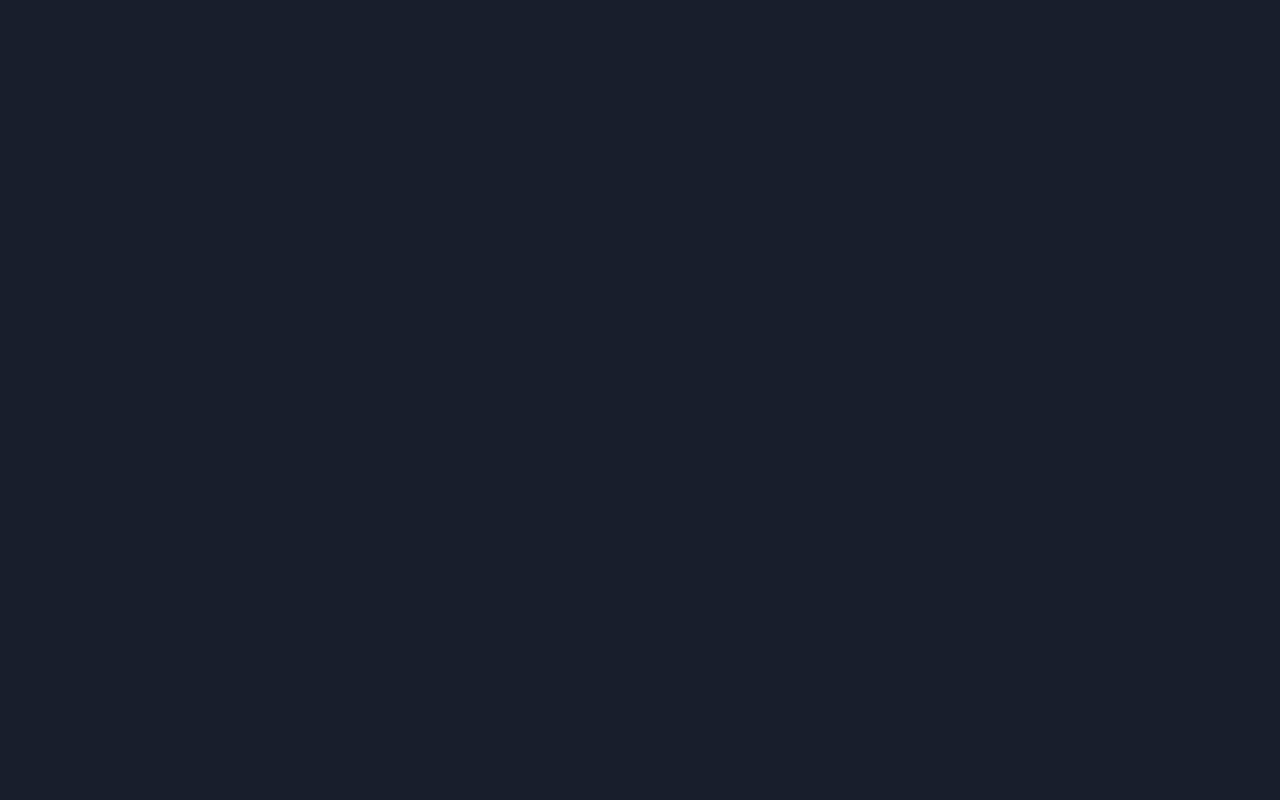
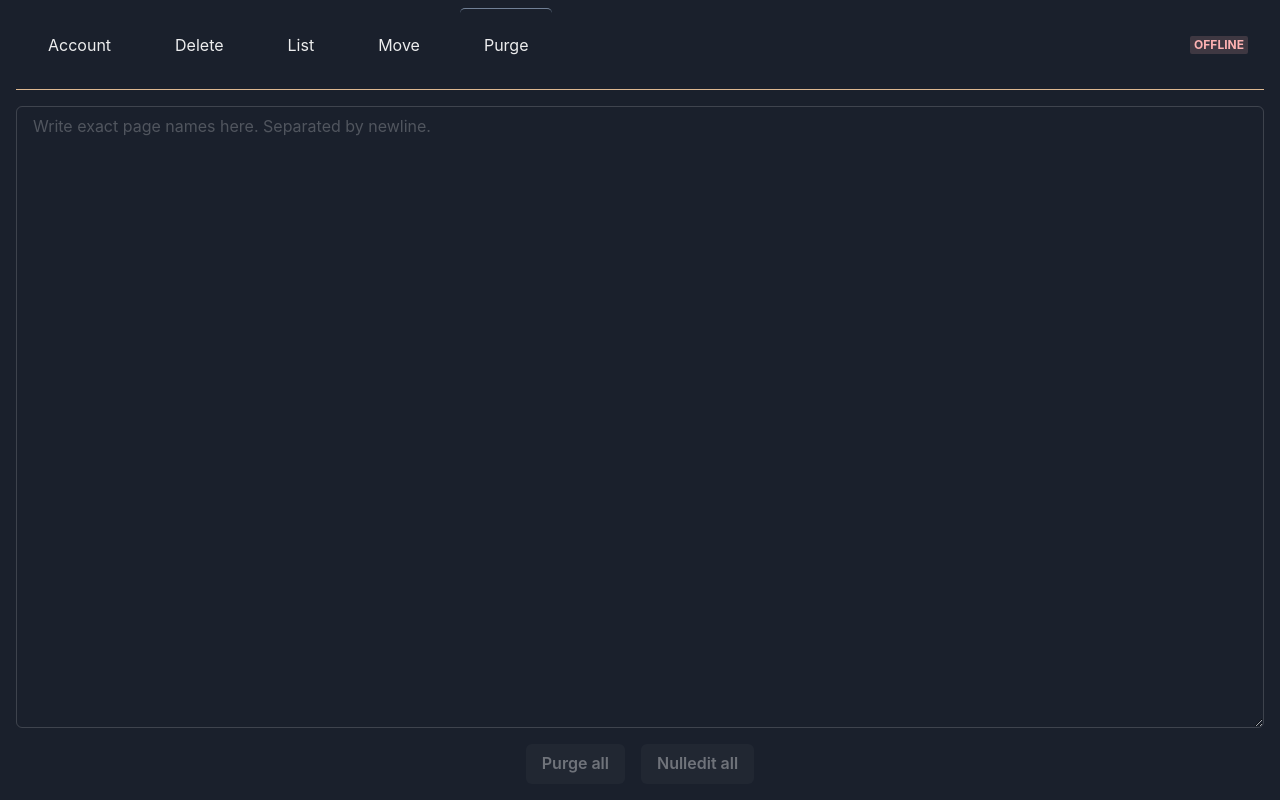
Before and after one commit to FabianLars/mw-toolbox, a React (Create React App) app: page /Purge in a window 1280 px wide. Before the commit this address had no page. Built offline with nearby package versions, Linux system fonts and the light colour scheme.

Commit message:
rename other tab to purge

```diff
--- a/src/App.js
+++ b/src/App.js
@@ -1,6 +1,6 @@
 import React, { useEffect, useRef, useState } from 'react';
 import { BrowserRouter as Router, Routes, Route } from 'react-router-dom';
-import { Account, Delete, List, Move, Other } from './pages';
+import { Account, Delete, List, Move, Purge } from './pages';
 
 const App = () => {
     // useRef to make useEffect skip the change from useState
@@ -33,7 +33,7 @@ const App = () => {
                 <Route path="/Delete" element={<Delete isOnline={user.isOnline} />} />
                 <Route path="/List" element={<List isOnline={user.isOnline} />} />
                 <Route path="/Move" element={<Move isOnline={user.isOnline} />} />
-                <Route path="/Other" element={<Other isOnline={user.isOnline} />} />
+                <Route path="/Purge" element={<Purge isOnline={user.isOnline} />} />
             </Routes>
         </Router>
     );
--- a/src/components/Header.js
+++ b/src/components/Header.js
@@ -41,8 +41,8 @@ const Header = ({ isDisabled, isOnline }) => {
             <MenuItem isDisabled={isDisabled} to="/Move">
                 Move
             </MenuItem>
-            <MenuItem isDisabled={isDisabled} to="/Other" isLast>
-                Other
+            <MenuItem isDisabled={isDisabled} to="/Purge" isLast>
+                Purge
             </MenuItem>
             <Spacer />
             <Flex justify="center" h="100%" align="center">
--- a/src/components/Purge.js
+++ /dev/null
@@ -1,81 +0,0 @@
-import React, { useState } from 'react';
-import { Button, Flex, Textarea, useToast } from '@chakra-ui/react';
-import { promisified } from 'tauri/api/tauri';
-
-const Purge = ({ isOnline }) => {
-    const [isPurging, setIsPurging] = useState(false);
-    const [isNulling, setIsNulling] = useState(false);
-    const [areaValue, setAreaValue] = useState('');
-    const toast = useToast();
-
-    const purgePages = (isNulledit) => {
-        if (isNulledit) {
-            setIsNulling(true);
-        } else {
-            setIsPurging(true);
-        }
-        promisified({
-            cmd: 'purge',
-            pages: areaValue.split(/\r?\n/),
-            is_nulledit: isNulledit,
-        })
-            .then((res) => {
-                setIsPurging(false);
-                setIsNulling(false);
-                toast({
-                    title: (isNulledit ? 'Nulledit' : 'Purge') + ' successful',
-                    description: res.message,
-                    status: 'success',
-                    isClosable: true,
-                });
-            })
-            .catch((err) => {
-                setIsPurging(false);
-                setIsNulling(false);
-                console.error(err);
-                toast({
-                    title: 'Something went wrong!',
-                    description: err,
-                    status: 'error',
-                    duration: 10000,
-                    isClosable: true,
-                });
-            });
-    };
-
-    return (
-        <Flex w="100%" h="100%" direction="column">
-            <Textarea
-                value={areaValue}
-                onChange={(e) => setAreaValue(e.target.value)}
-                placeholder="Write exact page names here. Separated by newline."
-                h="100%"
-                mb={4}
-            />
-            <Flex direction="row" align="center" justify="center" mb={4}>
-                <Button
-                    isLoading={isPurging}
-                    isDisabled={!isOnline}
-                    onClick={() => purgePages(false)}
-                    loadingText="Purging"
-                    title={!isOnline ? 'Please login first!' : 'Clear server caches. This might take a while!'}
-                    mx={2}
-                >
-                    Purge all
-                </Button>
-                <Button
-                    isLoading={isNulling}
-                    isDisabled={!isOnline}
-                    onClick={() => purgePages(true)}
-                    loadingText="Saving nulledits"
-                    title={!isOnline ? 'Please login first!' : 'Do a nulledit on every page. This might take a while!'}
-                    mx={2}
-                >
-                    Nulledit all
-                </Button>
-            </Flex>
-        </Flex>
-    );
-};
-
-export default Purge;
--- a/src/pages/Other.js
+++ /dev/null
@@ -1,15 +0,0 @@
-import React from 'react';
-import { Flex } from '@chakra-ui/react';
-import { Header, Purge } from '../components';
-
-// Page for misc stuff
-const Other = ({ isOnline }) => {
-    return (
-        <Flex direction="column" align="center" m="0 1rem" h="100vh">
-            <Header isOnline={isOnline} />
-            <Purge isOnline={isOnline} />
-        </Flex>
-    );
-};
-
-export default Other;
--- /dev/null
+++ b/src/pages/Purge.js
@@ -0,0 +1,87 @@
+import React, { useState } from 'react';
+import { Button, Flex, Textarea, useToast } from '@chakra-ui/react';
+import { promisified } from 'tauri/api/tauri';
+import Header from '../components/Header';
+
+const Purge = ({ isOnline }) => {
+    const [isPurging, setIsPurging] = useState(false);
+    const [isNulling, setIsNulling] = useState(false);
+    const [areaValue, setAreaValue] = useState('');
+    const toast = useToast();
+
+    const purgePages = (isNulledit) => {
+        if (isNulledit) {
+            setIsNulling(true);
+        } else {
+            setIsPurging(true);
+        }
+        promisified({
+            cmd: 'purge',
+            pages: areaValue.split(/\r?\n/),
+            is_nulledit: isNulledit,
+        })
+            .then((res) => {
+                setIsPurging(false);
+                setIsNulling(false);
+                toast({
+                    title: (isNulledit ? 'Nulledit' : 'Purge') + ' successful',
+                    description: res.message,
+                    status: 'success',
+                    isClosable: true,
+                });
+            })
+            .catch((err) => {
+                setIsPurging(false);
+                setIsNulling(false);
+                console.error(err);
+                toast({
+                    title: 'Something went wrong!',
+                    description: err,
+                    status: 'error',
+                    duration: 10000,
+                    isClosable: true,
+                });
+            });
+    };
+
+    return (
+        <Flex direction="column" align="center" m="0 1rem" h="100vh">
+            <Header isOnline={isOnline} />
+            <Flex w="100%" h="100%" direction="column">
+                <Textarea
+                    value={areaValue}
+                    onChange={(e) => setAreaValue(e.target.value)}
+                    placeholder="Write exact page names here. Separated by newline."
+                    h="100%"
+                    mb={4}
+                />
+                <Flex direction="row" align="center" justify="center" mb={4}>
+                    <Button
+                        isLoading={isPurging}
+                        isDisabled={!isOnline}
+                        onClick={() => purgePages(false)}
+                        loadingText="Purging"
+                        title={!isOnline ? 'Please login first!' : 'Clear server caches. This might take a while!'}
+                        mx={2}
+                    >
+                        Purge all
+                    </Button>
+                    <Button
+                        isLoading={isNulling}
+                        isDisabled={!isOnline}
+                        onClick={() => purgePages(true)}
+                        loadingText="Saving nulledits"
+                        title={
+                            !isOnline ? 'Please login first!' : 'Do a nulledit on every page. This might take a while!'
+                        }
+                        mx={2}
+                    >
+                        Nulledit all
+                    </Button>
+                </Flex>
+            </Flex>
+        </Flex>
+    );
+};
+
+export default Purge;
--- a/src/pages/index.js
+++ b/src/pages/index.js
@@ -2,6 +2,6 @@ import Account from './Account';
 import Delete from './Delete';
 import List from './List';
 import Move from './Move';
-import Other from './Other';
+import Purge from './Purge';
 
-export { Account, Delete, List, Move, Other }
+export { Account, Delete, List, Move, Purge };
```
